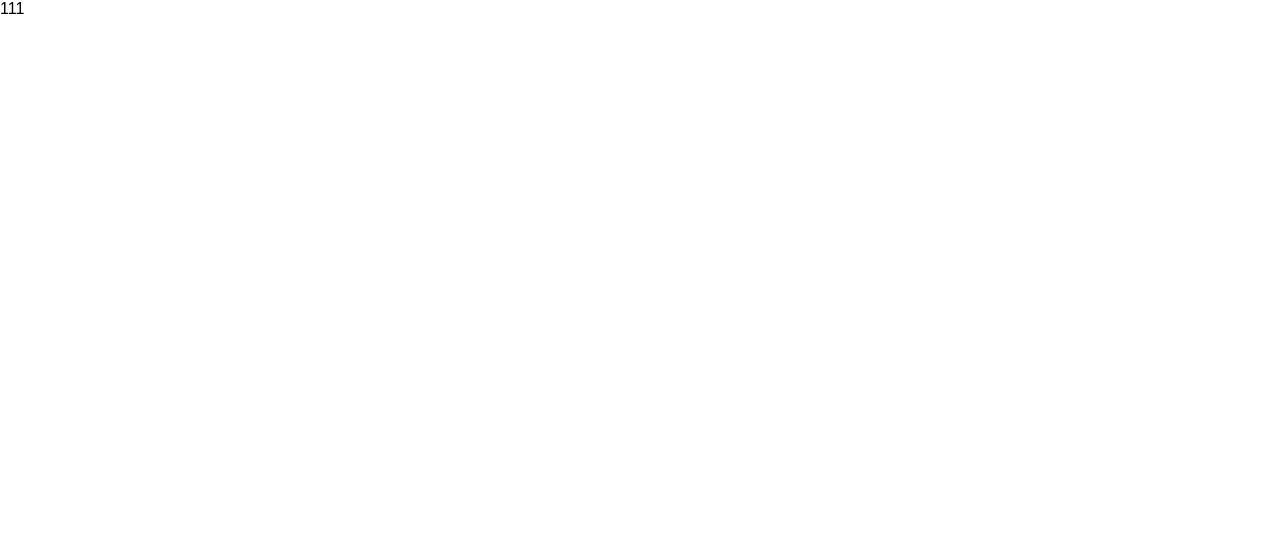
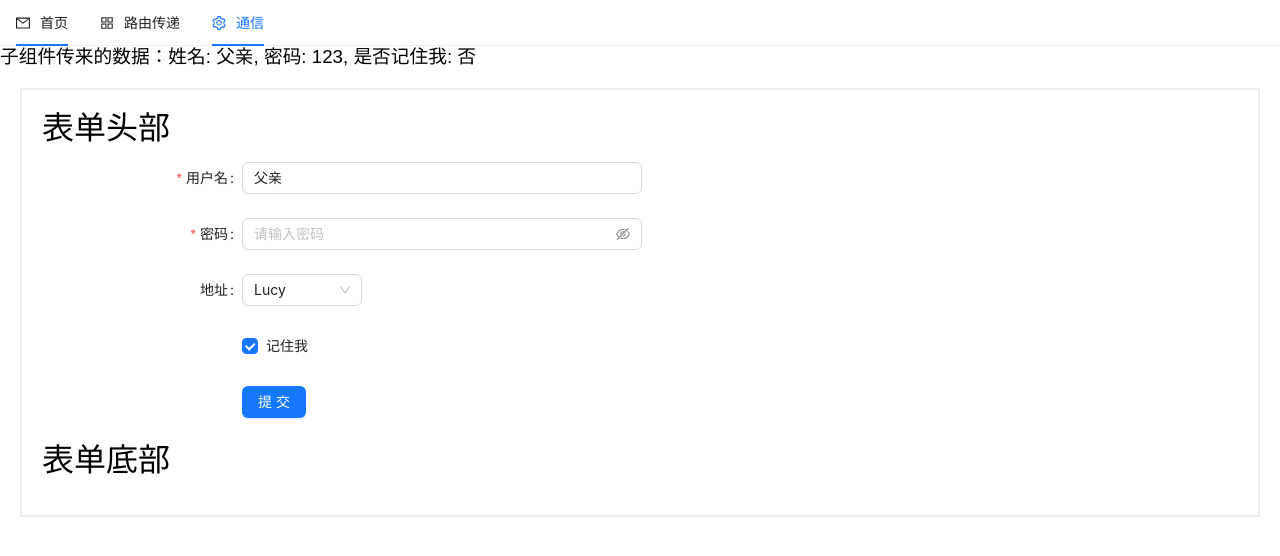
Before and after one commit to tianshiyang/next-app, a Next.js app: page /actions/actions in a window 1280 px wide. Shown: the top 556 px of the page. Built offline with nearby package versions, Linux system fonts and the light colour scheme.

Commit message:
feat: 组件通信

```diff
--- a/src/components/action/index.tsx
+++ b/src/components/action/index.tsx
@@ -1,11 +1,99 @@
-import { Input, message } from 'antd';
+import { Form, Input, Button, Checkbox, Select } from 'antd';
 import { useState } from 'react';
 
-export default function Action({ message: string = "这是子组件的默认数据" }) {
-  const [messageState, setMessageState] = useState(message)
+interface FormValues {
+  username: string
+  password: string
+  remember: boolean
+  address?: string
+}
+
+export default function Action({ formValues, handleFormSubmit, children} : { formValues: FormValues, handleFormSubmit: (value: FormValues) => void, children: any }) {
+  const [formValuesState, setFormValueState] = useState(formValues)
+
+  const renderHeader = () => {
+    return (
+      <>
+        { children.filter((res: any) => res.props.slot == "head") }
+      </>
+    )
+  }
+
+  const renderFooter = () => {
+    return (
+      <>
+        { children.filter((res: any) => res.props.slot == "footer") }
+      </>
+    )
+  }
+
+  const onFinish = (values: any) => {
+    handleFormSubmit(values)
+  };
+
+  const onFinishFailed = (errorInfo: any) => {
+    console.log('Failed:', errorInfo);
+  };
+
   return (
     <>
-      <Input defaultValue={messageState as unknown as string}></Input>
+      <div className="m20 red-border">
+        { renderHeader() }
+        <Form
+          name="basic"
+          labelCol={{ span: 8 }}
+          wrapperCol={{ span: 16 }}
+          style={{ maxWidth: 600 }}
+          initialValues={{ remember: true }}
+          onFinish={onFinish}
+          onFinishFailed={onFinishFailed}
+          autoComplete="off"
+        >
+          <Form.Item
+            label="用户名"
+            name="username"
+            rules={[{ required: true, message: '请输入用户名称!' }]}
+            initialValue={formValuesState.username}
+          >
+            <Input placeholder="请输入用户名" />
+          </Form.Item>
+
+          <Form.Item
+            label="密码"
+            name="password"
+            rules={[{ required: true, message: '请输入密码!' }]}
+          >
+            <Input.Password placeholder="请输入密码" />
+          </Form.Item>
+
+          <Form.Item
+            label="地址"
+            name="address"
+            initialValue="lucy"
+          >
+            <Select
+              style={{ width: 120 }}
+              options={[
+                { value: 'jack', label: 'Jack' },
+                { value: 'lucy', label: 'Lucy' },
+                { value: 'Yiminghe', label: 'yiminghe' },
+                { value: 'disabled', label: 'Disabled', disabled: true },
+              ]}
+            />
+          </Form.Item>
+
+          <Form.Item name="remember" valuePropName="checked" wrapperCol={{ offset: 8, span: 16 }}>
+            <Checkbox>记住我</Checkbox>
+          </Form.Item>
+
+          <Form.Item wrapperCol={{ offset: 8, span: 16 }}>
+            <Button type="primary" htmlType="submit">
+              提交
+            </Button>
+          </Form.Item>
+        </Form>
+        { renderFooter() }
+      </div>
     </>
   )
 }
--- a/src/components/globalMenu/index.tsx
+++ b/src/components/globalMenu/index.tsx
@@ -16,37 +16,13 @@ const items: MenuProps['items'] = [
     icon: <AppstoreOutlined />
   },
   {
-    label: '页面组1',
-    key: 'SubMenu',
+    label: '通信',
+    key: '/actions',
     icon: <SettingOutlined />,
     children: [
       {
-        type: 'group',
-        label: 'Item 1',
-        children: [
-          {
-            label: 'Option 1',
-            key: 'setting:1',
-          },
-          {
-            label: 'Option 2',
-            key: 'setting:2',
-          },
-        ],
-      },
-      {
-        type: 'group',
-        label: 'Item 2',
-        children: [
-          {
-            label: 'Option 3',
-            key: 'setting:3',
-          },
-          {
-            label: 'Option 4',
-            key: 'setting:4',
-          },
-        ],
+        label: '父子传值',
+        key: '/actions/actions',
       },
     ],
   }
--- a/src/pages/actions/actions.tsx
+++ b/src/pages/actions/actions.tsx
@@ -1,7 +1,28 @@
-export default function Actions() {
+import GlobalMenu from "@/components/globalMenu/index"
+import ActionsComponent from "@/components/action/index"
+import { useState } from "react"
+
+export default function ActionsPage() {
+
+  const [ formValues, setFormValues ] = useState<{ username: string, password: string, remember: boolean }>({
+    username: "父亲",
+    password: "123",
+    remember: false
+  })
+
+  // 子组件回掉函数
+  const handleFormSubmit = (value: { username: string, password: string, remember: boolean }) => {
+    setFormValues(value)
+  }
+
   return (
     <>
-    111
+      <GlobalMenu />
+      <h3>子组件传来的数据：姓名: { formValues.username }, 密码: { formValues.password }, 是否记住我: { formValues.remember ? '是' : "否" }</h3>
+      <ActionsComponent formValues={formValues} handleFormSubmit={ handleFormSubmit }>
+        <h1 slot="head">表单头部</h1>
+        <h1 slot="footer">表单底部</h1>
+      </ActionsComponent>
     </>
   )
 }
--- a/src/styles/base.css
+++ b/src/styles/base.css
@@ -1,3 +1,7 @@
 .m20 {
-  margin: 20px
+  margin: 20px;
 }
+.red-border {
+  border: 2px solid #EEEEEE;
+  padding: 20px;
+}
```
